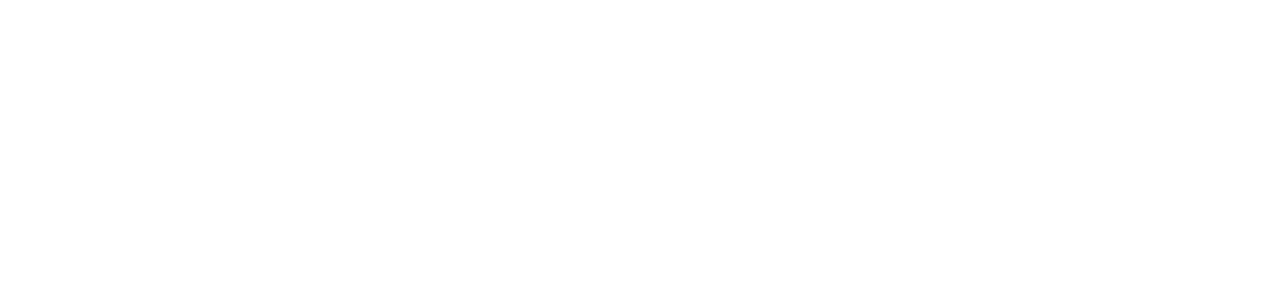
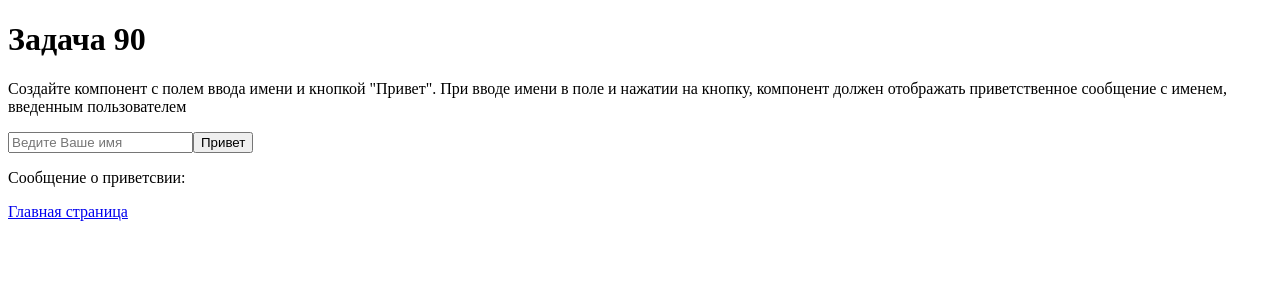
Before and after one commit to ArtsemiKot/React-Tasks, a React (Create React App) app in the folder react-tasks/: page /task90 in a window 1280 px wide. Before the commit this address had no page. Shown: the top 300 px of the page. Built offline with nearby package versions, Linux system fonts and the light colour scheme.

Commit message:
react-tasks

```diff
--- a/react-tasks/src/App.js
+++ b/react-tasks/src/App.js
@@ -93,6 +93,8 @@
 import Task86 from "./page/Task86/Task86";
 import Task87 from "./page/Task87/Task87";
 import Task88 from "./page/Task88/Task88";
+import Task89 from "./page/Task89/Task89";
+import Task90 from "./page/Task90/Task90";
 
 function App() {
 
@@ -206,6 +208,8 @@
           <Route path='/task86' element={<Task86></Task86>}></Route>
           <Route path='/task87' element={<Task87></Task87>}></Route>
           <Route path='/task88' element={<Task88></Task88>}></Route>
+          <Route path='/task89' element={<Task89></Task89>}></Route>
+          <Route path='/task90' element={<Task90></Task90>}></Route>
         </Routes>
       </task80Context.Provider>
       <task81Context.Provider value={languages}>
--- a/react-tasks/src/page/Home/Home.js
+++ b/react-tasks/src/page/Home/Home.js
@@ -93,6 +93,8 @@
             <p><Link to='/task86'>Задача№86</Link></p>
             <p><Link to='/task87'>Задача№87</Link></p>
             <p><Link to='/task88'>Задача№88</Link></p>
+            <p><Link to='/task89'>Задача№89</Link></p>
+            <p><Link to='/task90'>Задача№90</Link></p>
         </>);
 }
 
--- /dev/null
+++ b/react-tasks/src/page/Task89/Task89.js
@@ -0,0 +1,24 @@
+import { useState } from "react";
+import { Link } from "react-router-dom";
+
+function Task89() {
+    const [num, setNum ] = useState(0)
+
+    function changeCounter() {
+        setNum(num + 1)
+    }
+    return (
+        <>
+            <h1>Задача 89</h1>
+            <p>Создайте компонент, который отображает кнопку и счетчик. При каждом нажатии
+                на кнопку значение счетчика должно увеличиваться на
+            </p>
+            <p>Увеличение значения счетчика:{num}</p>
+            <p>Нажми на +1</p>
+            <button onClick={changeCounter}>+1</button>
+            <p><Link to='/'>Главная страница</Link></p>
+        </>
+    );
+}
+
+export default Task89;
--- /dev/null
+++ b/react-tasks/src/page/Task90/Task90.js
@@ -0,0 +1,28 @@
+import { useState } from "react";
+import { Link } from "react-router-dom";
+
+function Task90() {
+    const [flage, setFlage] = useState(false)
+    const [name, setName] = useState('')
+    function changeInput(e) {
+        setName(e.target.value)
+    }
+    function sayHello() {
+        setFlage(true)
+    }
+    return (
+        <>
+            <h1>Задача 90</h1>
+            <p>Создайте компонент с полем ввода имени и кнопкой "Привет". При вводе имени в
+                поле и нажатии на кнопку, компонент должен отображать приветственное сообщение с
+                именем, введенным пользователем
+            </p>
+            <input placeholder='Ведите Ваше имя' onChange={changeInput}></input>
+            <button onClick={sayHello}>Привет</button>
+            <p>Сообщение о приветсвии:{flage ? `Привет ${name}` : null}</p>
+            <p><Link to='/'>Главная страница</Link></p>
+        </>
+    );
+}
+
+export default Task90;
```
